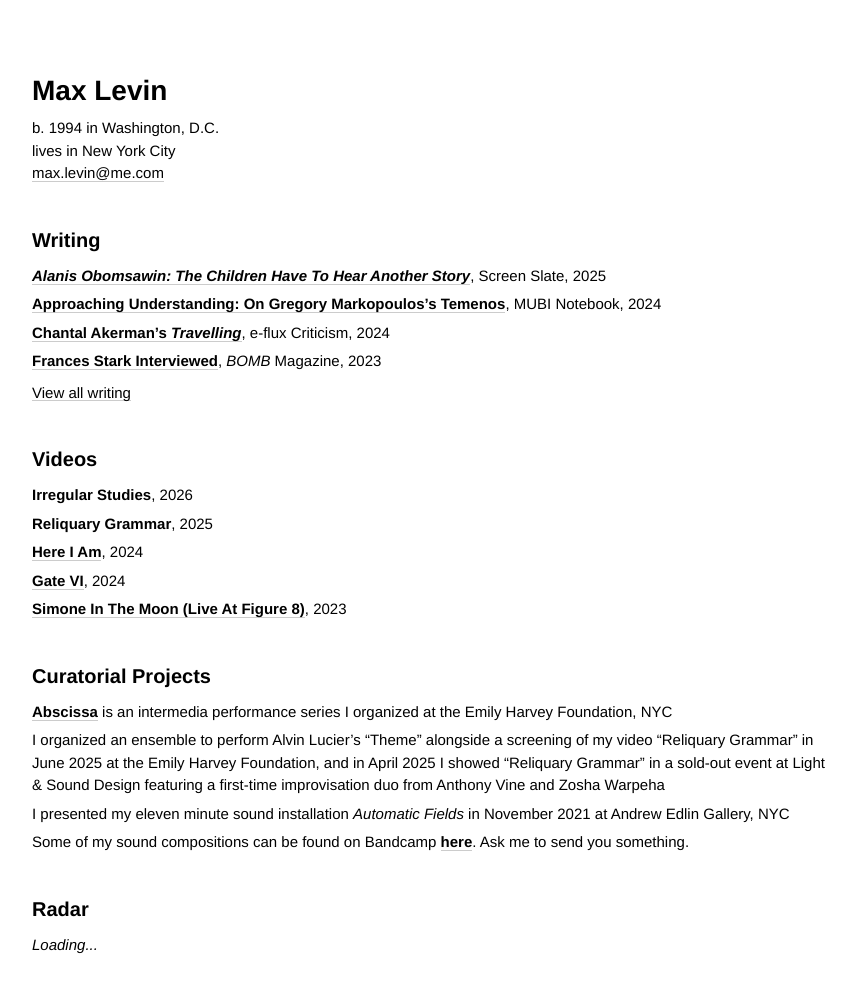
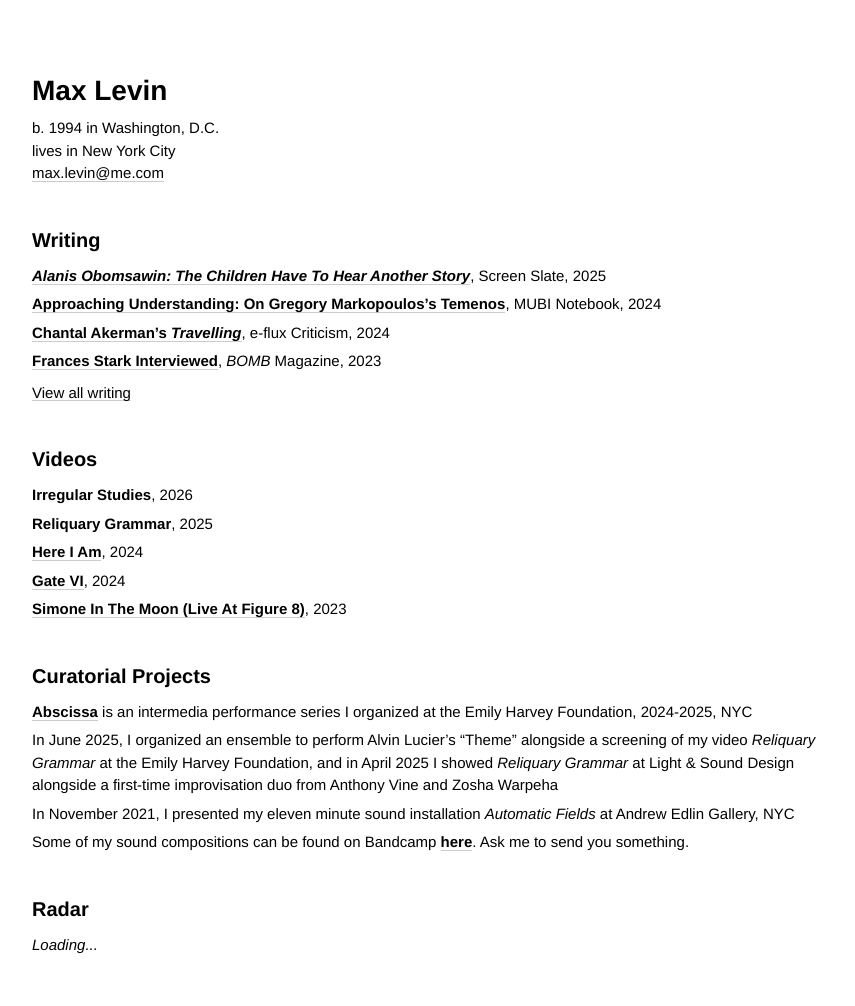
Before and after one commit to minicreative/maxlevin.me, a Jekyll site: the page built from index.md, in a window 1280 px wide. Shown: the whole page, without its empty margins (18-873 px from the left). Built offline with Jekyll 4.4.1, drawn with Linux system fonts in a browser that asks for light colours.

Commit message:
Updated Index

```diff
--- a/index.md
+++ b/index.md
@@ -206,14 +206,14 @@ sections:
 - title: Curatorial Projects
   items:
   - description: "**[Abscissa](/pages/abscissa/)** is an intermedia performance series
-      I organized at the Emily Harvey Foundation, NYC"
-  - description: 'I organized an ensemble to perform Alvin Lucier’s “Theme” alongside
-      a screening of my video “Reliquary Grammar” in June 2025 at the Emily Harvey
-      Foundation, and in April 2025 I showed “Reliquary Grammar” in a sold-out event
-      at Light & Sound Design featuring a first-time improvisation duo from Anthony
-      Vine and Zosha Warpeha '
-  - description: I presented my eleven minute sound installation *Automatic Fields*
-      in November 2021 at Andrew Edlin Gallery, NYC
+      I organized at the Emily Harvey Foundation, 2024-2025, NYC"
+  - description: 'In June 2025, I organized an ensemble to perform Alvin Lucier’s
+      “Theme” alongside a screening of my video *Reliquary Grammar* at the Emily Harvey
+      Foundation, and in April 2025 I showed *Reliquary Grammar* at Light & Sound
+      Design alongside a first-time improvisation duo from Anthony Vine and Zosha
+      Warpeha '
+  - description: In November 2021, I presented my eleven minute sound installation
+      *Automatic Fields* at Andrew Edlin Gallery, NYC
   - description: Some of my sound compositions can be found on Bandcamp **[here](https://maxlevin.bandcamp.com)**.
       Ask me to send you something.
 - title: Radar
```
